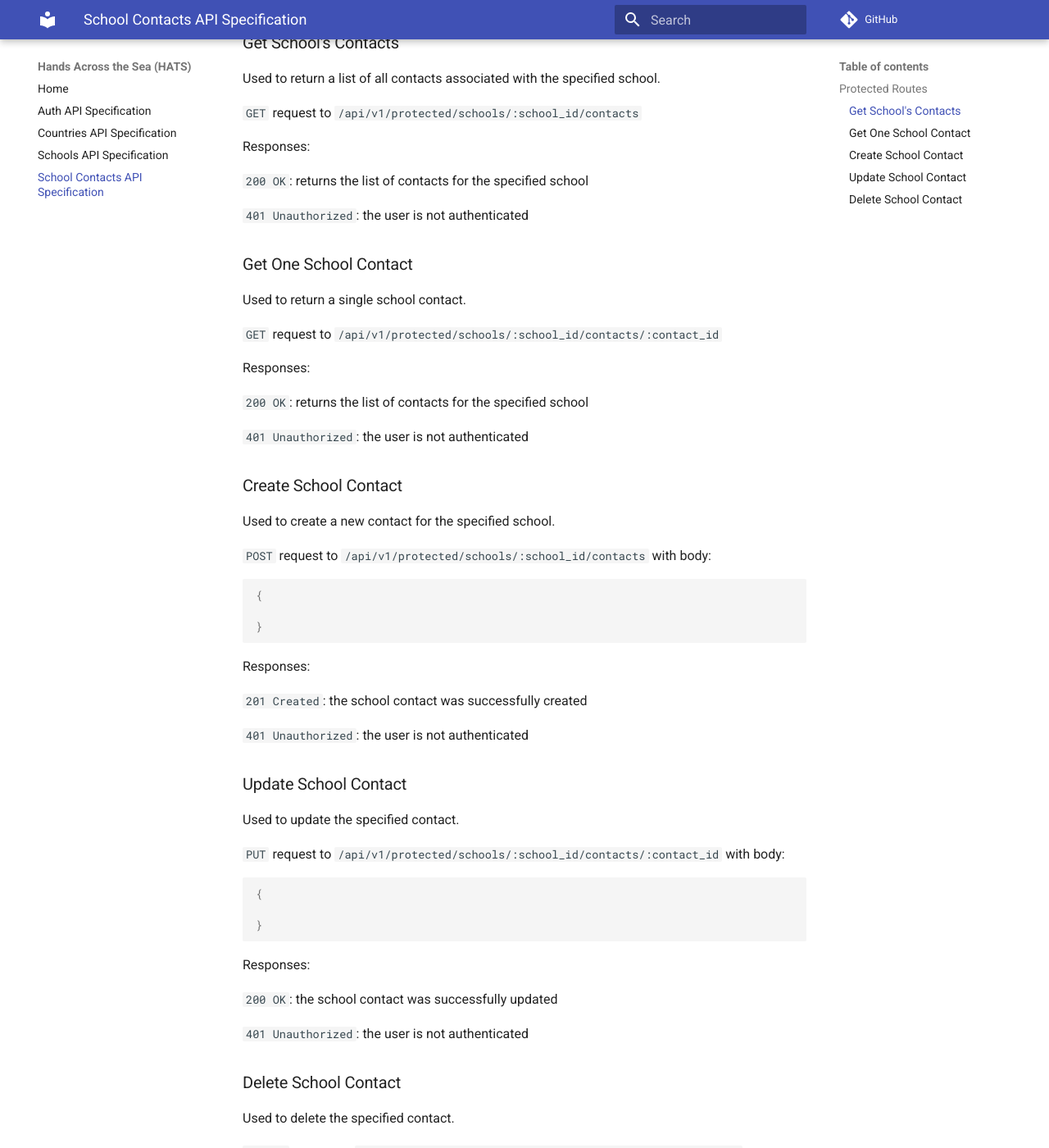
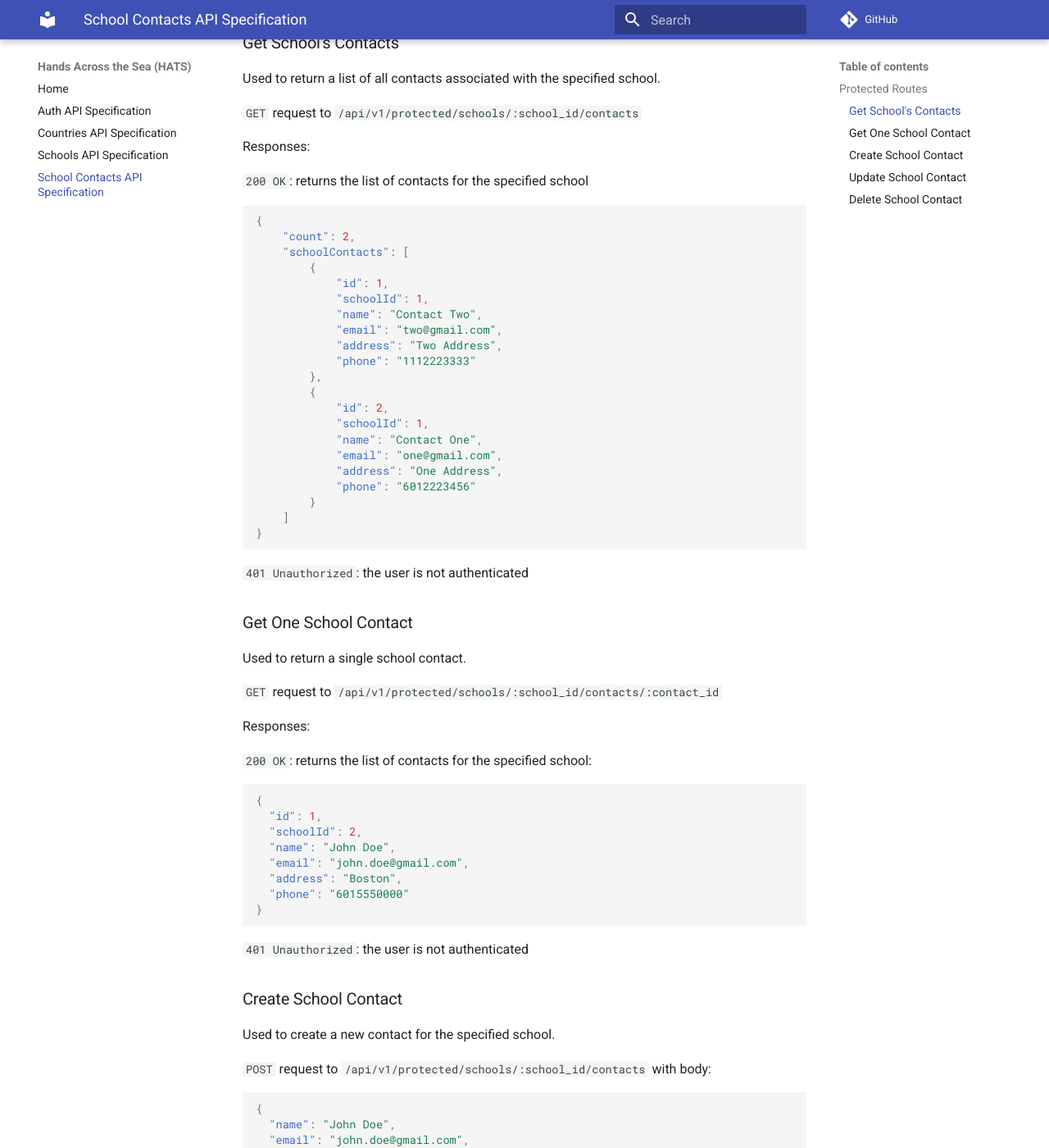
Before and after one commit to Code-4-Community/c4c-dev-docs, an MkDocs documentation site: the page built from docs/hats/api-spec-school-contact.md, in a window 1280 px wide and 1400 px high, scrolled down 299 px. Shown: the whole window at 82% size. Built offline with MkDocs 1.6.1 and Material for MkDocs 9.7.7, drawn with Linux system fonts in a browser that asks for light colours; comment, search, counter and statistics services are not loaded; some of the changed text lies outside the part shown.

Commit message:
Finish school contacts

````diff
--- a/docs/hats/api-spec-school-contact.md
+++ b/docs/hats/api-spec-school-contact.md
@@ -12,6 +12,29 @@
 Responses:
 
 `200 OK`: returns the list of contacts for the specified school
+```json
+{
+    "count": 2,
+    "schoolContacts": [
+        {
+            "id": 1,
+            "schoolId": 1,
+            "name": "Contact Two",
+            "email": "two@gmail.com",
+            "address": "Two Address",
+            "phone": "1112223333"
+        },
+        {
+            "id": 2,
+            "schoolId": 1,
+            "name": "Contact One",
+            "email": "one@gmail.com",
+            "address": "One Address",
+            "phone": "6012223456"
+        }
+    ]
+}
+```
 
 `401 Unauthorized`: the user is not authenticated
 
@@ -22,7 +45,17 @@
 
 Responses:
 
-`200 OK`: returns the list of contacts for the specified school
+`200 OK`: returns the list of contacts for the specified school:
+```json
+{
+  "id": 1,
+  "schoolId": 2,
+  "name": "John Doe",
+  "email": "john.doe@gmail.com",
+  "address": "Boston",
+  "phone": "6015550000"
+}
+```
 
 `401 Unauthorized`: the user is not authenticated
 
@@ -33,13 +66,26 @@
 `POST` request to `/api/v1/protected/schools/:school_id/contacts` with body:
 ```json
 {
-
+  "name": "John Doe",
+  "email": "john.doe@gmail.com",
+  "address": "Boston",
+  "phone": "6015550000"
 }
 ```
 
 Responses:
 
-`201 Created`: the school contact was successfully created
+`201 Created`: the school contact was successfully created:
+```json
+{
+  "id": 1,
+  "schoolId": 2,
+  "name": "John Doe",
+  "email": "john.doe@gmail.com",
+  "address": "Boston",
+  "phone": "6015550000"
+}
+```
 
 `401 Unauthorized`: the user is not authenticated
 
@@ -50,7 +96,10 @@
 `PUT` request to `/api/v1/protected/schools/:school_id/contacts/:contact_id` with body:
 ```json
 {
-
+  "name": "John Doe",
+  "email": "john.doe@gmail.com",
+  "address": "Boston",
+  "phone": "6015550000"
 }
 ```
 
````
